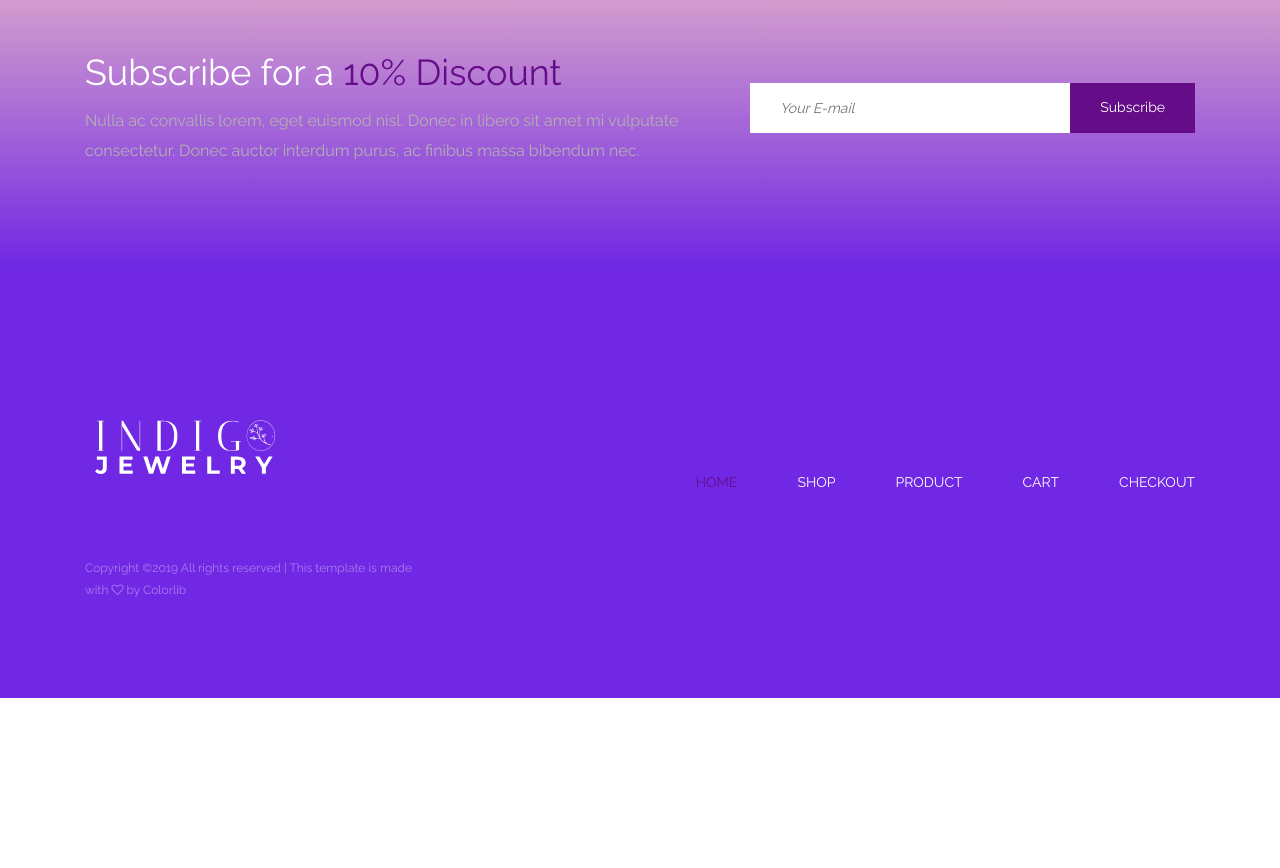
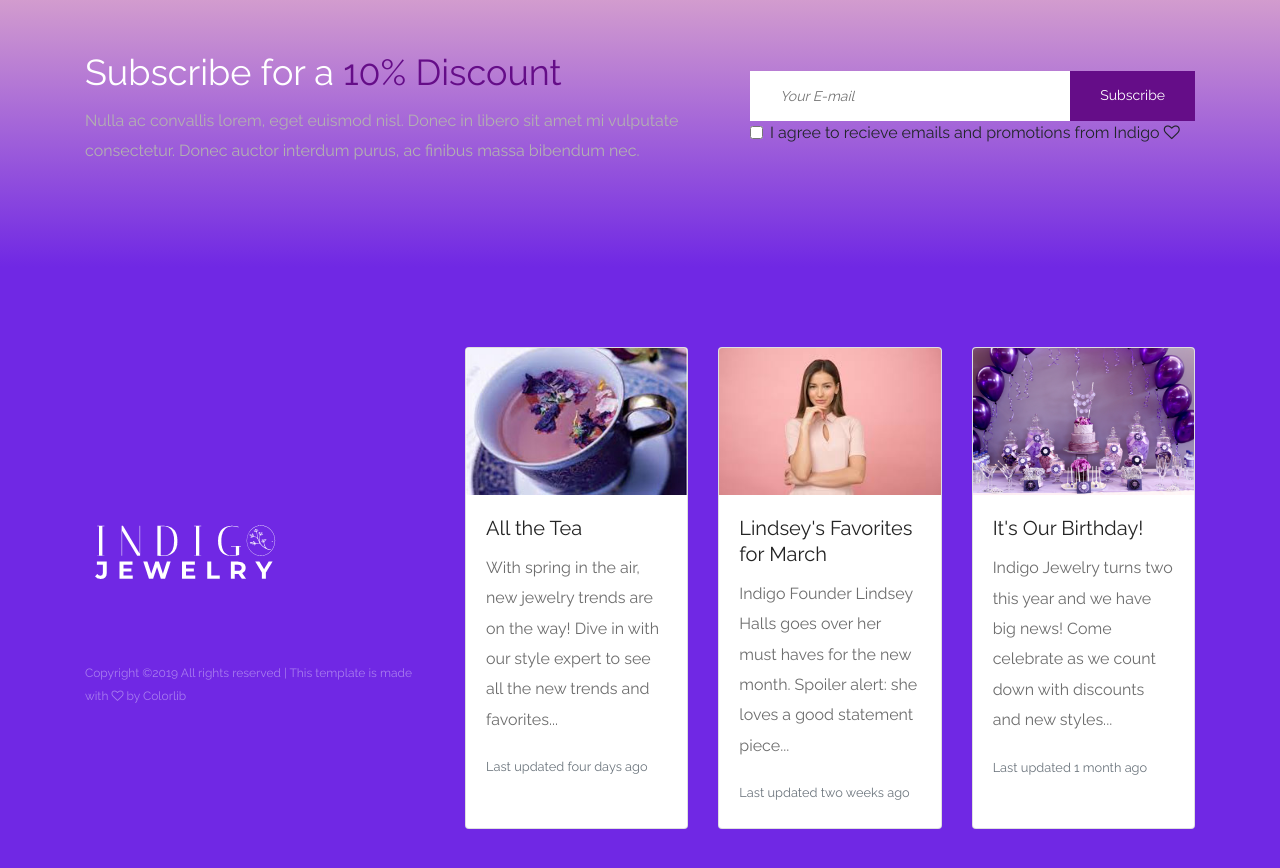
Before and after one commit to emmAtk13/bootstrap-storefront, a plain HTML site: page index.html in a window 1280 px wide. Shown: the part 1220-2088 px from the top of the page. Before the commit the page ends 1918 px from the top, so only its background shows below. Drawn offline with Linux system fonts and the light colour scheme.

Commit message:
changes the bottom footer to a blog

```diff
--- a/index.html
+++ b/index.html
@@ -140,11 +140,12 @@
                     <a href="shop.html">
                         <img class = "pic-norm" src="img/bg-img/3.jpg" alt="">
                         <img class = "pic-alt" src="img/bg-img/3alt.jpg" alt="">
+                        <h4><span class="badge badge-secondary float-right"> Sale</h4>
                         <!-- Hover Content -->
                         <div class="hover-content">
                             <div class="line"></div>
                             <p>From $49</p>
-                            <h4>Simple Stackable<span class="badge badge-secondary"> Sale</h4>
+                            <h4>Simple Stackable</h4>
                             <button class="btn btn-light switch"> Explore More </button>
                         </div>
                     </a>
@@ -268,6 +269,12 @@
                     <div class="newsletter-form mb-100">
                         <form action="#" method="post">
                             <input type="email" name="email" class="nl-email" placeholder="Your E-mail">
+                            <div class="form-check">
+                              <input class="form-check-input" type="checkbox" value="" id="defaultCheck1">
+                                <label class="form-check-label" for="defaultCheck1">
+                                  I agree to recieve emails and promotions from Indigo <i class="fa fa-heart-o"></i>
+                                </label>
+                              </div>
                             <input type="submit" value="Subscribe">
                         </form>
                     </div>
@@ -298,6 +305,35 @@ Copyright &copy;<script>document.write(new Date().getFullYear());</script> All r
                 <div class="col-12 col-lg-8">
                     <div class="single_widget_area">
                         <!-- Footer Menu -->
+
+                        <div class="card-deck">
+                          <div class="card">
+                            <img src="img/bg-img/tea.jpg" class="card-img-top" alt="...">
+                            <div class="card-body">
+                              <h5 class="card-title">All the Tea</h5>
+                              <p class="card-text">With spring in the air, new jewelry trends are on the way! Dive in with our style expert to see all the new trends and favorites...</p>
+                              <p class="card-text"><small class="text-muted">Last updated four days ago</small></p>
+                            </div>
+                          </div>
+                          <div class="card">
+                            <img src="img/bg-img/woman.jpg" class="card-img-top" alt="...">
+                            <div class="card-body">
+                              <h5 class="card-title">Lindsey's Favorites for March</h5>
+                              <p class="card-text">Indigo Founder Lindsey Halls goes over her must haves for the new month. Spoiler alert: she loves a good statement piece...</p>
+                              <p class="card-text"><small class="text-muted">Last updated two weeks ago</small></p>
+                            </div>
+                          </div>
+                          <div class="card">
+                            <img src="img/bg-img/purpleparty.jpg" class="card-img-top" alt="...">
+                            <div class="card-body">
+                              <h5 class="card-title">It's Our Birthday!</h5>
+                              <p class="card-text">Indigo Jewelry turns two this year and we have big news! Come celebrate as we count down with discounts and new styles...</p>
+                              <p class="card-text"><small class="text-muted">Last updated 1 month ago</small></p>
+                            </div>
+                          </div>
+                        </div>
+
+                        <!--
                         <div class="footer_menu">
                             <nav class="navbar navbar-expand-lg justify-content-end">
                                 <button class="navbar-toggler" type="button" data-toggle="collapse" data-target="#footerNavContent" aria-controls="footerNavContent" aria-expanded="false" aria-label="Toggle navigation"><i class="fa fa-bars"></i></button>
@@ -322,6 +358,7 @@ Copyright &copy;<script>document.write(new Date().getFullYear());</script> All r
                                 </div>
                             </nav>
                         </div>
+                      -->
                     </div>
                 </div>
             </div>
--- a/newstyles.css
+++ b/newstyles.css
@@ -24,8 +24,6 @@ body {
 }
 
 
-
-
 .single-products-catagory .pic-norm, .single-products-catagory .pic-norm{
   opacity:1;
   transition:all .3s ease-out 0s;
@@ -50,7 +48,7 @@ body {
 .badge-secondary{
   display:block;
   position:absolute;
-  top:10px;
+  top:50px;
   right:0;
 }
 
@@ -65,6 +63,8 @@ body {
 .single-products-catagory:hover .hover-content .switch, .single-products-catagory:focus .hover-content .switch{
    display: block;
 }
+
+
 
 /*--
 .single-products-catagory .add-more{
```
Also changed, not shown: img/bg-img/icecream.jpg (added), img/bg-img/purpleparty.jpg (added), img/bg-img/tea.jpg (added), img/bg-img/woman.jpg (added).
